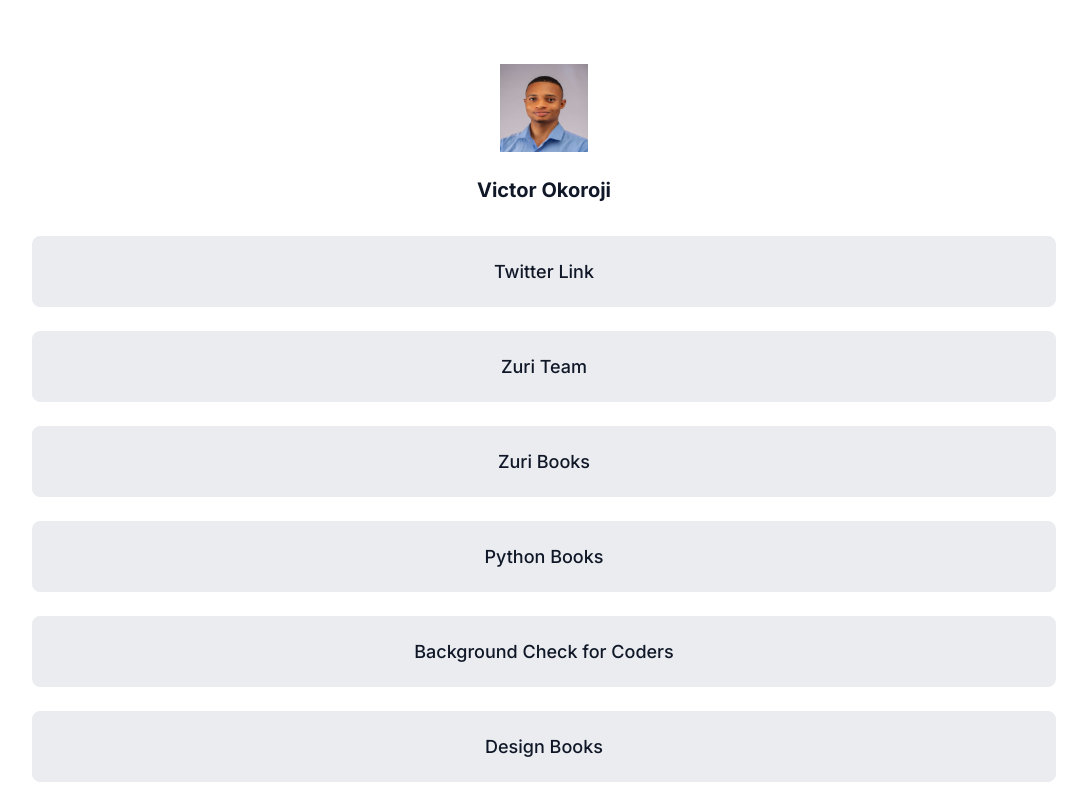
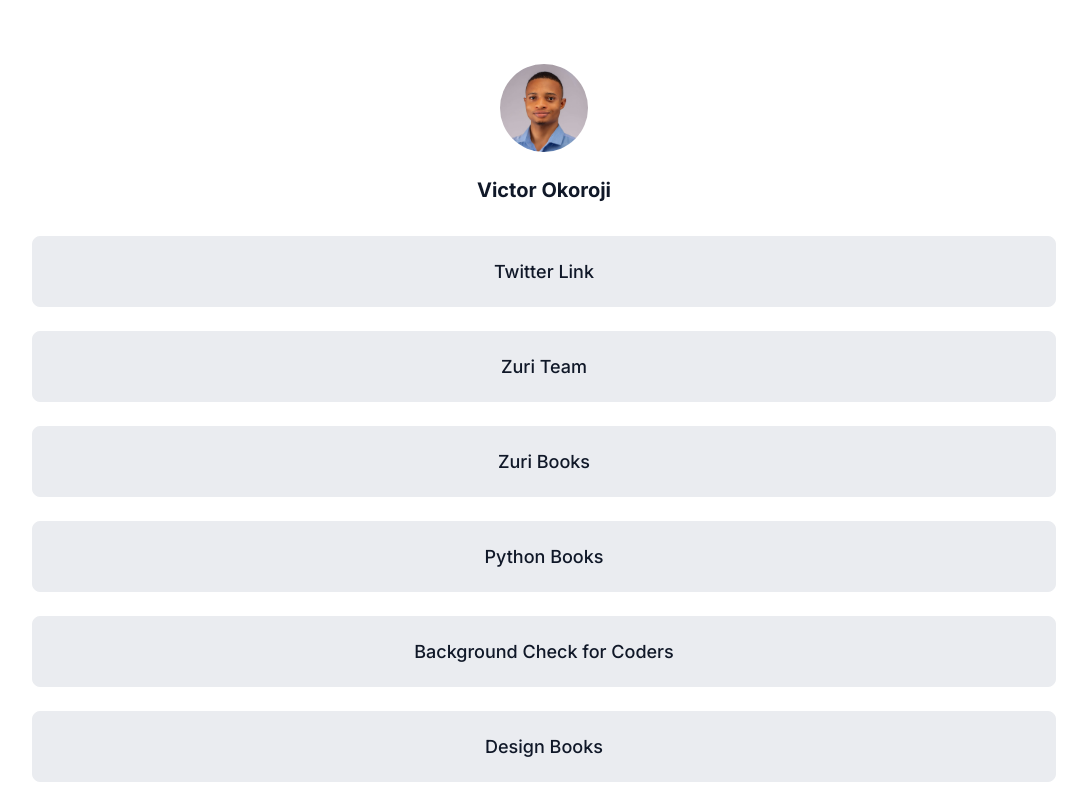
Before and after one commit to vickymarz/linktree, a React (Create React App) app: page / in a window 1280 px wide. Shown: the top 800 px of the page, without its empty margins (96-1183 px from the left). Built offline with nearby package versions, Linux system fonts and the light colour scheme; no server answers.

Commit message:
Fix linter error

```diff
--- a/src/component/Homepage.js
+++ b/src/component/Homepage.js
@@ -31,7 +31,7 @@ const Homepage = ({ links }) => {
           <LinkData link="https://github.com/vickymarz" id="github">
             <Image src={github} alt="github" />
           </LinkData>
-          <LinkData link={process.env.REACT_APP_SLACK_USERNAME} id="slack">
+          <LinkData link={`${process.env.REACT_APP_NOT_SECRET_CODE}`} id="slack">
             <Image src={slack} alt="slack" />
           </LinkData>
         </div>
--- a/src/component/Image.js
+++ b/src/component/Image.js
@@ -1,18 +1,22 @@
 import React from 'react';
 import PropTypes from 'prop-types';
 
-const Image = ({ src, alt, className }) => (
-  <img src={src} alt={alt} className={className} />
+const Image = ({
+  src, alt, className, id,
+}) => (
+  <img src={src} alt={alt} className={className} id={id} />
 );
 
 Image.propTypes = {
   className: PropTypes.string,
+  id: PropTypes.string,
   src: PropTypes.string.isRequired,
   alt: PropTypes.string.isRequired,
 };
 
 Image.defaultProps = {
   className: '',
+  id: '',
 };
 
 export default Image;
--- a/src/css/homepage.module.css
+++ b/src/css/homepage.module.css
@@ -5,7 +5,7 @@
   align-items: center;
   width: 90%;
   margin: auto;
-    padding: 64px 0px 32px 0px;
+  padding: 64px 0 32px 0;
 }
 
 .avatar {
@@ -17,8 +17,9 @@
   height: 88px;
 }
 
-.profile__img {
+#profile__img {
   border-radius: 275px;
+  object-fit: cover;
 }
 
 .title {
@@ -42,9 +43,9 @@ padding-bottom: 32px;
 .list {
   text-align: center;
   padding: 24px 32px;
-background: #EAECF0;
+  background: #eaecf0;
   width: 100%;
-border: 1px solid #EAECF0;
+  border: 1px solid #eaecf0;
   border-radius: 8px;
   cursor: pointer;
   list-style-type: none;
@@ -104,16 +105,18 @@ color: #667085;
 
 .footerImg {
   width: 99.1px;
-    height: 24px
+  height: 24px;
 }
 
 @media only screen and (min-width: 768px) {
   .container {
     width: 80%;
   }
+
   .title {
     font-size: 20px;
   }
+
   .list a {
     font-size: 18px;
   }
```
Also changed, not shown: src/images/screenshot.png (added), 1 other file (tests, documents, lock files or other folders). Lines whose indentation alone changed are shown as unchanged.
